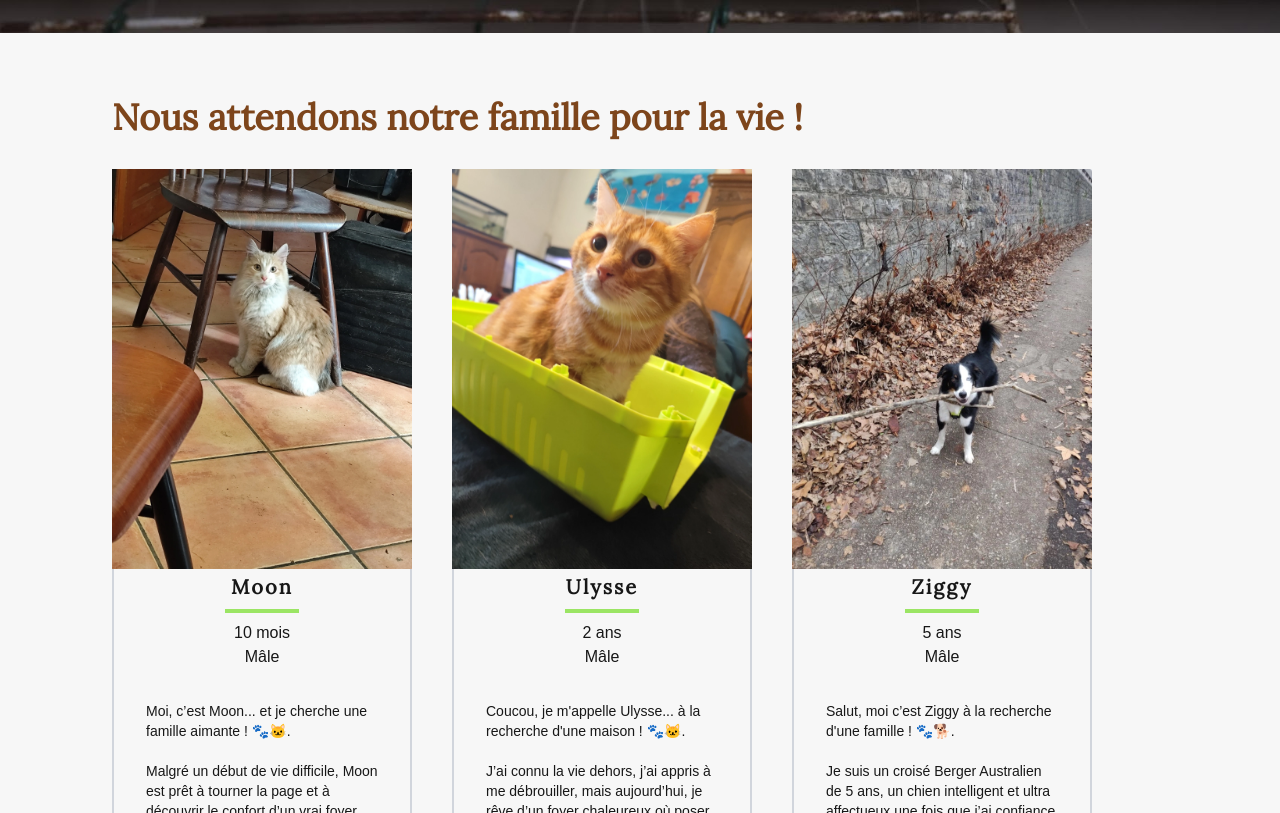
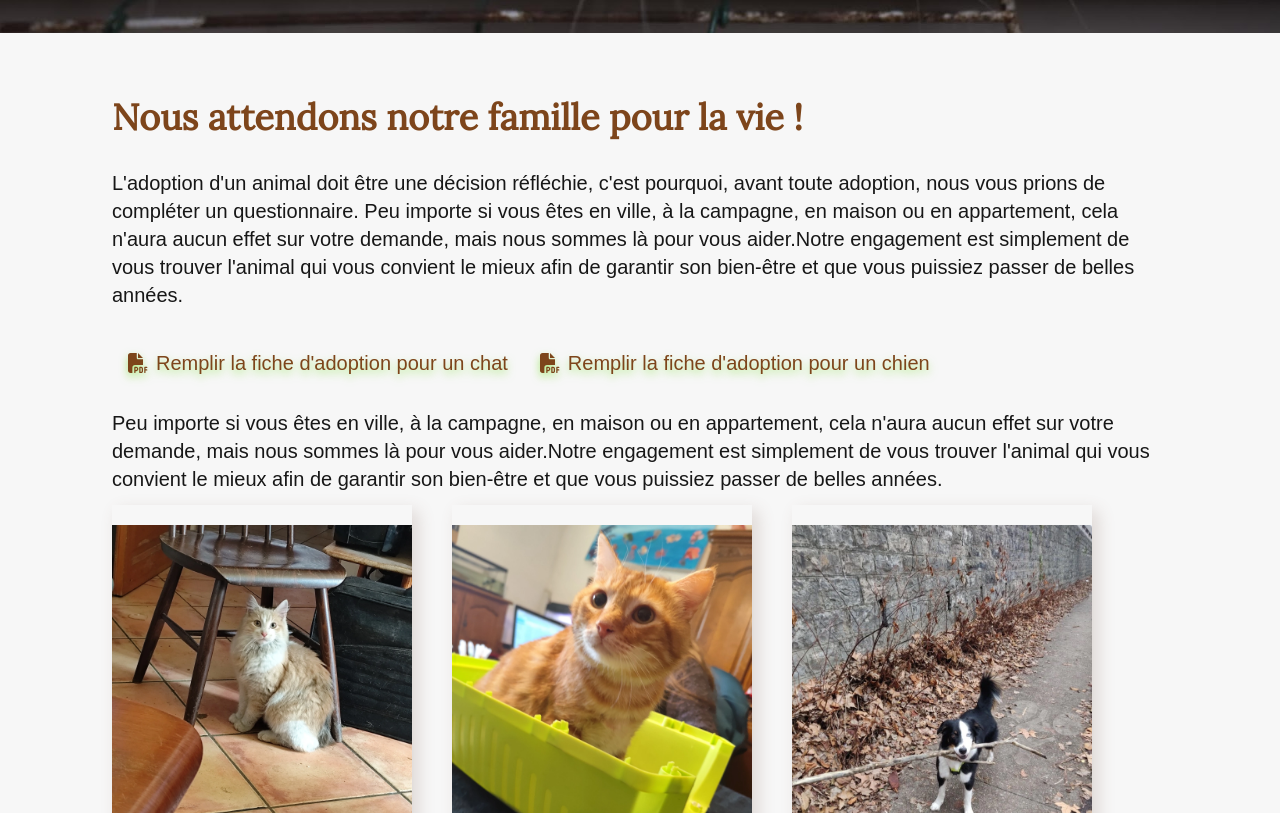
Before and after one commit to Tonyac-create/site, a Next.js app: page /adopt in a window 1280 px wide. Shown: the part 567-1380 px from the top of the page. Built offline with nearby package versions, Linux system fonts and the light colour scheme; a web font is replaced by a local one.

Commit message:
add explication page adopt

```diff
--- a/app/components/AdoptPage/AdoptAnimalSection.tsx
+++ b/app/components/AdoptPage/AdoptAnimalSection.tsx
@@ -1,5 +1,5 @@
 import { catsAdopt, dogsAdopt } from "@/app/utils/animalsAdopt";
-import MiniCardAnimals from "../MiniCardAnimals";
+import MiniCardAnimals from "./MiniCardAnimals";
 
 export default function Adopt() {
     return (
--- a/app/components/AdoptPage/AdoptedAnimalSection.tsx
+++ b/app/components/AdoptPage/AdoptedAnimalSection.tsx
@@ -1,7 +1,7 @@
 'use client';
 
 import { catsAdopt, dogsAdopt } from "@/app/utils/animalsAdopt";
-import MiniCardAnimals from "../MiniCardAnimals";
+import MiniCardAnimals from "./MiniCardAnimals";
 import Carousel from "../Carousel/Carousel";
 import { useEffect, useState } from "react";
 
--- a/app/components/AdoptPage/HeroSectionAdopt.tsx
+++ b/app/components/AdoptPage/HeroSectionAdopt.tsx
@@ -1,3 +1,6 @@
+import Button from "../Button";
+import Image from "next/image";
+
 export default function HeroSectionAdopt() {
     return (
         <section>
@@ -5,6 +8,38 @@ export default function HeroSectionAdopt() {
             <div className="mx-6 pt-16 lg:mx-28">
                 <h2 className="text-brown text-4xl font-lora font-semibold">{`Nous attendons notre famille pour la vie !`}</h2>
             </div>
+            <p className="text-xl mx-6 pt-8 lg:mx-28">{`L'adoption d'un animal doit être une décision réfléchie, c'est pourquoi, avant toute adoption,
+                nous vous prions de compléter un questionnaire. Peu importe si vous êtes en ville, à la campagne,
+                en maison ou en appartement, cela n'aura aucun effet sur votre demande, mais nous sommes là pour
+                vous aider.Notre engagement est simplement de vous trouver l'animal qui vous convient le mieux
+                afin de garantir son bien-être et que vous puissiez passer de belles années.`}</p>
+            <div  className="text-xl mx-6 pt-8 lg:mx-28">
+                <Button href="/pdf/Fiche_adoption_chat.pdf" variant="pdf" className="inline-flex gap-2">
+                    <Image
+                        src="/icons/file_pdf.svg"
+                        width={20}
+                        height={20}
+                        quality={100}
+                        priority={true}
+                        alt=""
+                    />
+                    {`Remplir la fiche d'adoption pour un chat`}
+                </Button>
+                <Button href="/pdf/Fiche_adoption_chien.pdf" variant="pdf" className="inline-flex gap-2">
+                    <Image
+                        src="/icons/file_pdf.svg"
+                        width={20}
+                        height={20}
+                        quality={100}
+                        priority={true}
+                        alt=""
+                    />
+                    {`Remplir la fiche d'adoption pour un chien`}
+                </Button>
+            </div>
+            <p className="text-xl mx-6 pt-6 lg:mx-28">{`Peu importe si vous êtes en ville, à la campagne, en maison ou en appartement, cela n'aura aucun effet sur votre demande,
+                 mais nous sommes là pour vous aider.Notre engagement est simplement de vous trouver l'animal qui vous convient le mieux
+                afin de garantir son bien-être et que vous puissiez passer de belles années.`}</p>
         </section>
     );
 }
--- a/app/components/MiniCardAnimals.tsx
+++ b/app/components/AdoptPage/MiniCardAnimals.tsx
@@ -10,19 +10,18 @@ interface MiniCardAnimalsProps {
 
 export default function MiniCardAnimals({ image, name, age, genre, introduction }: MiniCardAnimalsProps) {
     return (
-        <article className="w-[300px]">
-            <div className="h-[400px] relative">
+        <article className="w-[300px] bg-white shadow-[6px_6px_16px_rgba(121,85,72,0.2)] group hover:cursor-pointer" title="Voir plus...">
+            <div className="h-[400px] relative overflow-hidden">
                 <Image
                     src={image}
                     fill
-                    sizes="(max-width: 300px)"
                     quality={100}
                     priority={true}
                     alt={name}
-                    className="mt-5 object-cover"
+                    className="mt-5 object-cover transition-transform duration-300 group-hover:scale-120"
                 />
             </div>
-            <div className="flex flex-col items-center py-3 border-l-2 border-r-2 border-b-2 border-gray-300 rounded-sm">
+            <div className="flex flex-col items-center py-3 rounded-sm">
                 <h3 className="font-lora text-xl font-bold tracking-widest pt-3">{name}</h3>
                 <div className="bg-green h-1 w-1/4 my-2"></div>
                 <p>{age}</p>
--- a/app/components/HomePage/AdoptSection.tsx
+++ b/app/components/HomePage/AdoptSection.tsx
@@ -1,5 +1,5 @@
 import { catsAdopt, dogsAdopt } from "@/app/utils/animalsAdopt";
-import MiniCardAnimals from "../MiniCardAnimals";
+import MiniCardAnimals from "../AdoptPage/MiniCardAnimals";
 import Button from "../Button";
 import Image from "next/image";
 
```
